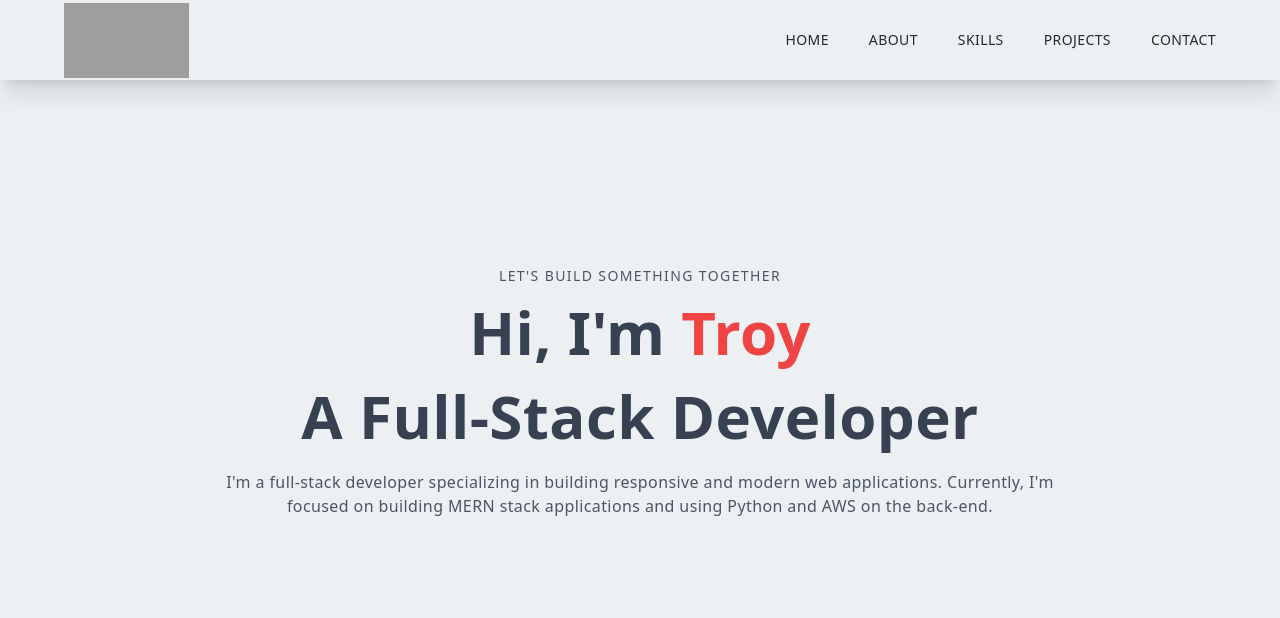
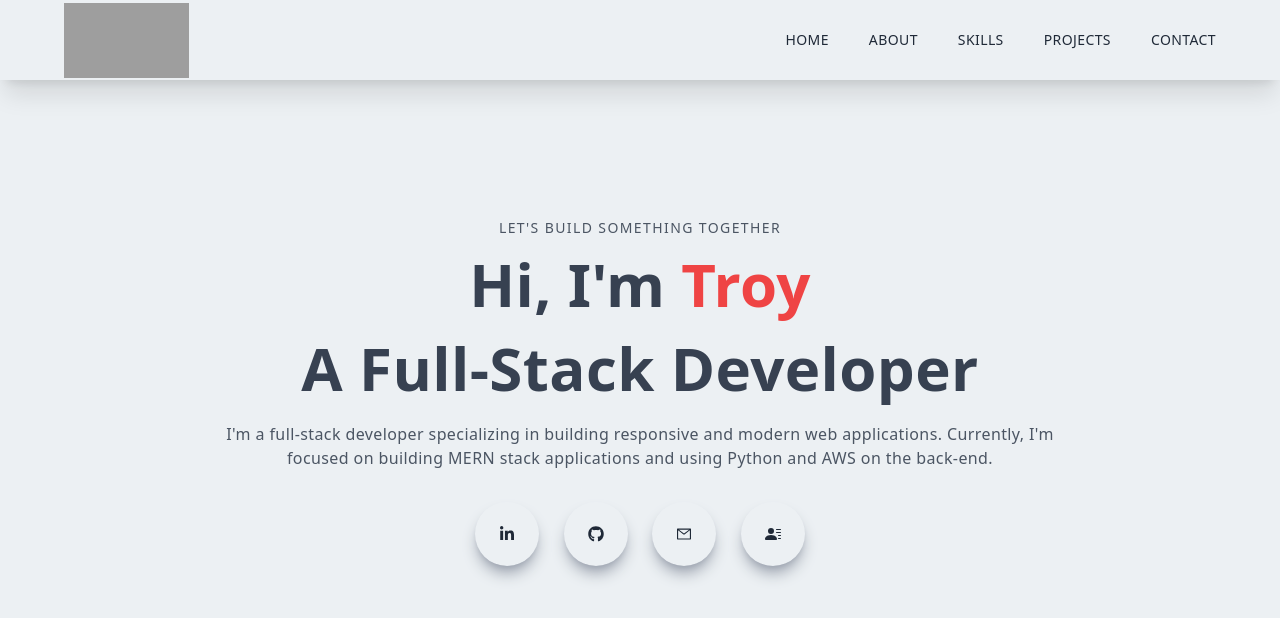
Before and after one commit to TroyBohrer8/Next.js-Portfolio, a Next.js app in the folder my-app/: page / in a window 1280 px wide. Shown: the top 618 px of the page. Built offline with nearby package versions, Linux system fonts and the light colour scheme; grey boxes are pictures that could not be loaded.

Commit message:
main section complete

```diff
--- a/my-app/components/Main.jsx
+++ b/my-app/components/Main.jsx
@@ -1,4 +1,7 @@
 import React from "react";
+import { FaGithub, FaLinkedinIn } from "react-icons/fa";
+import { BsFillPersonLinesFill } from "react-icons/bs";
+import { AiOutlineMail } from "react-icons/ai";
 
 const Main = () => {
   return (
@@ -17,6 +20,20 @@ const Main = () => {
             modern web applications. Currently, I'm focused on building MERN
             stack applications and using Python and AWS on the back-end.
           </p>
+          <div className="flex items-center justify-between max-w-[330px] m-auto py-4">
+            <div className="rounded-full shadow-lg shadow-gray-400 p-6 cursor-pointer hover:scale-110 ease-in duration-300">
+              <FaLinkedinIn />
+            </div>
+            <div className="rounded-full shadow-lg shadow-gray-400 p-6 cursor-pointer hover:scale-110 ease-in duration-300">
+              <FaGithub />
+            </div>
+            <div className="rounded-full shadow-lg shadow-gray-400 p-6 cursor-pointer hover:scale-110 ease-in duration-300">
+              <AiOutlineMail />
+            </div>
+            <div className="rounded-full shadow-lg shadow-gray-400 p-6 cursor-pointer hover:scale-110 ease-in duration-300">
+              <BsFillPersonLinesFill />
+            </div>
+          </div>
         </div>
       </div>
     </div>
--- a/my-app/components/Navbar.jsx
+++ b/my-app/components/Navbar.jsx
@@ -108,11 +108,11 @@ const Navbar = () => {
               </Link>
             </ul>
             {/* Socials */}
-            <div className="pt-40">
+            <div className="pt-20">
               <p className="uppercase tracking-widest text-[#5651e5]">
                 Let's Connect
               </p>
-              <div className="flex items-center justify-between my-4 w-full sm:w-[80%]">
+              <div className="flex items-center justify-between my-8 w-full sm:w-[80%]">
                 <div className="rounded-full shadow-lg shadow-gray-400 p-3 cursor-pointer hover:scale-105 ease-in duration-300">
                   <FaLinkedinIn />
                 </div>
```
